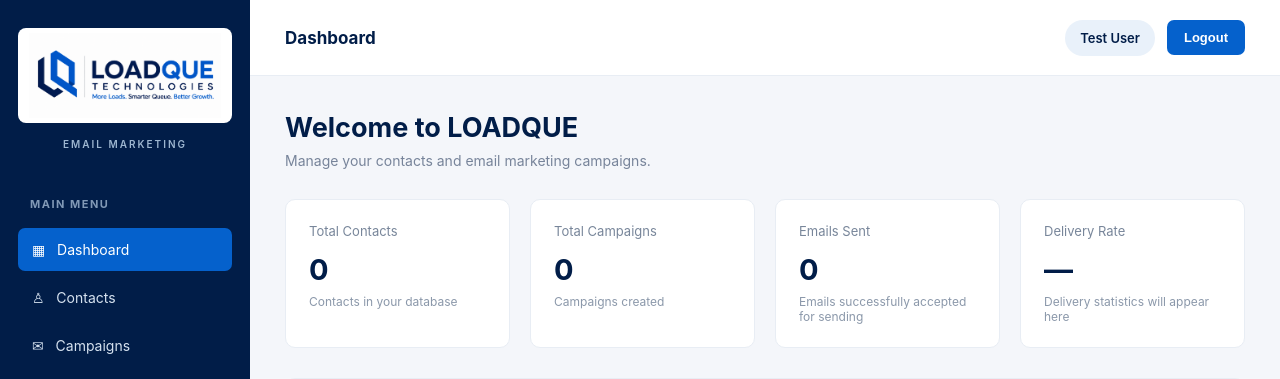
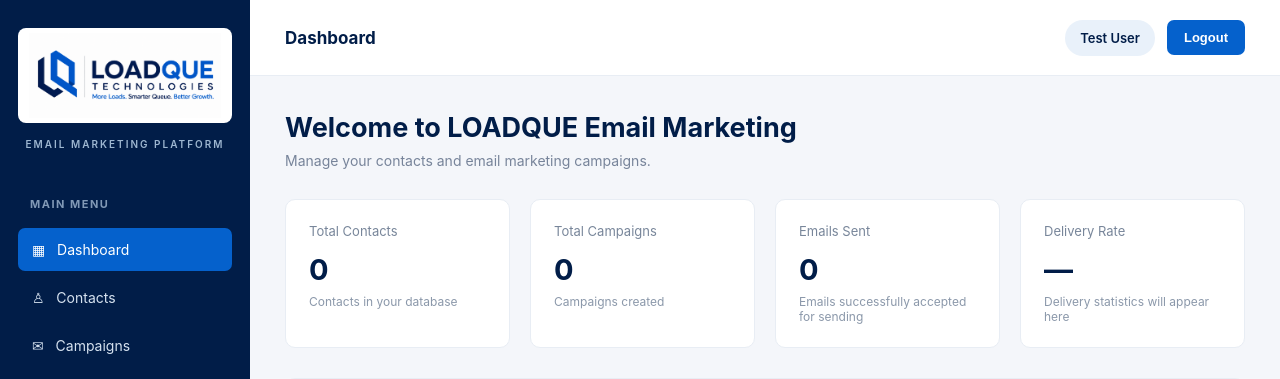
Before and after one commit to laiqahmadmalik/LoadQue-Email-Marketing, a Laravel app: page / in a window 1280 px wide. Shown: the top 379 px of the page. Run offline with Laravel 12, Linux system fonts and the light colour scheme; a user stored in the database is signed in; data comes from the database, SQL or seed files in the repository.

Commit message:
Add configurable application branding

```diff
--- /dev/null
+++ b/config/branding.php
@@ -0,0 +1,10 @@
+<?php
+
+return [
+    'name' => env('APP_BRAND_NAME', 'LOADQUE Email Marketing'),
+
+    'tagline' => env(
+        'APP_BRAND_TAGLINE',
+        'Email Marketing Platform'
+    ),
+];
--- a/resources/views/auth/login.blade.php
+++ b/resources/views/auth/login.blade.php
@@ -3,7 +3,7 @@
 <head>
     <meta charset="UTF-8">
     <meta name="viewport" content="width=device-width, initial-scale=1.0">
-    <title>Campaign Login</title>
+    <title>{{ config('branding.name') }} - Login</title>
 
     <style>
         * {
@@ -156,7 +156,7 @@
 
         <div class="login-header">
             <h1>Welcome Back</h1>
-            <p>Freight. Connected. Simplified.</p>
+            <p>{{ config('branding.tagline') }}</p>
         </div>
 
         <div class="login-body">
--- a/resources/views/dashboard.blade.php
+++ b/resources/views/dashboard.blade.php
@@ -4,7 +4,7 @@
 <head>
     <meta charset="UTF-8">
     <meta name="viewport" content="width=device-width, initial-scale=1.0">
-    <title>LOADQUE | Email Marketing</title>
+    <title>{{ config('branding.name') }}</title>
 
     <style>
         * {
@@ -248,7 +248,7 @@
          alt="LOADQUE Technologies">
 </div>
 
-<div class="brand-subtitle">EMAIL MARKETING</div>
+<div class="brand-subtitle">{{ strtoupper(config('branding.tagline')) }}</div>
 
         <div class="nav-label">MAIN MENU</div>
 
@@ -286,7 +286,7 @@
         <div class="content">
 
             <div class="welcome">
-                <h1>Welcome to LOADQUE</h1>
+                <h1>Welcome to {{ config('branding.name') }}</h1>
                 <p>Manage your contacts and email marketing campaigns.</p>
             </div>
 
@@ -334,7 +334,7 @@
                 <h3>Getting Started</h3>
 
                 <div class="empty-state">
-                    Your LOADQUE Email Marketing workspace is ready.
+                    Your {{ config('branding.name') }} workspace is ready.
                     <br>
                     Start by importing your contacts.
                     <br>
```
